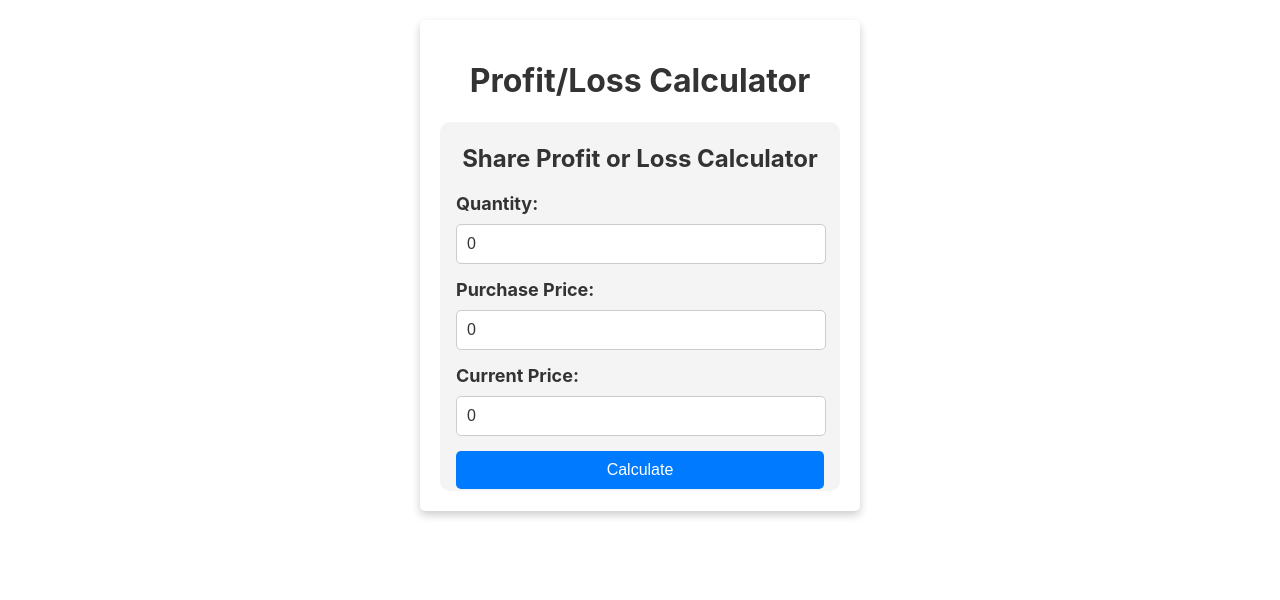
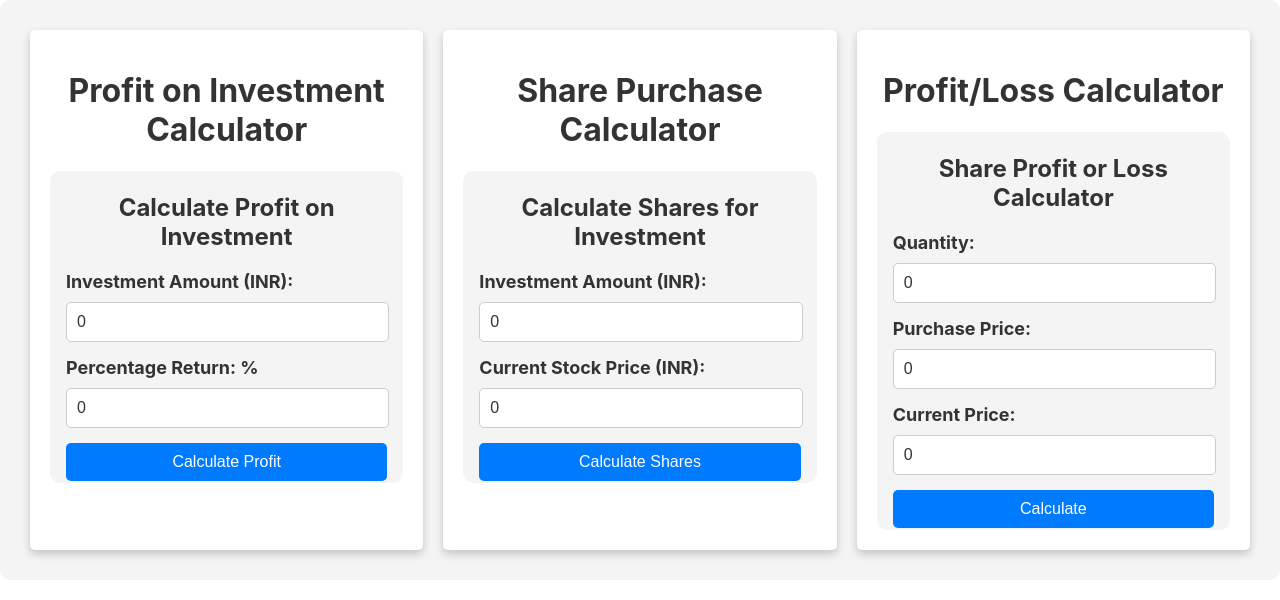
Before and after one commit to purushothamguda/shareprice-calc, a React (Create React App) app: page / in a window 1280 px wide. Shown: the top 600 px of the page. Built offline with nearby package versions, Linux system fonts and the light colour scheme.

Commit message:
added few more comps

```diff
--- a/src/components/ProfitLossCalc.css
+++ b/src/components/ProfitLossCalc.css
@@ -1,12 +1,23 @@
+.share-container {
+    display: flex;
+    flex-wrap: wrap; /* Allow cards to wrap to the next line on small screens */
+    justify-content: space-around; /* Distribute cards horizontally with space between them */
+    background-color: #f4f4f4;
+    border-radius: 10px;
+    padding: 20px; /* Add padding to the container */
+}
+
 .card {
     max-width: 400px;
-    margin: 20px auto;
+    /* margin: 20px auto; */
+    margin: 10px; /* Add margin to separate cards */
     padding: 20px;
     box-shadow: 0 4px 8px rgba(0, 0, 0, 0.2);
     transition: 0.3s;
     border-radius: 5px;
     background-color: white;
     text-align: center;
+    flex: 1; /* Distribute available space equally among cards */
 }
 
 .card h2 {
--- a/src/components/ProfitLossCalc.tsx
+++ b/src/components/ProfitLossCalc.tsx
@@ -1,5 +1,7 @@
 import React, { ChangeEvent, FormEvent, useState } from 'react'
 import './ProfitLossCalc.css'
+import SharePurchaseCalculator from './SharePurchaseCalculator';
+import ProfitOnInvestmentCalculator from './ProfitOnInvestmentCalculator';
 
 interface StockData {
     quantity: number;
@@ -10,12 +12,12 @@ interface StockData {
 interface ProfitLoss {
     amount: number | null;
     percentage: number | null;
-    isProfit:boolean;
+    isProfit: boolean;
 }
 
 const ProfitLossCalc = () => {
     const [stockData, setStockData] = useState<StockData>({ quantity: 0, purchasePrice: 0, currentPrice: 0 });
-    const [profitLoss, setProfitLoss] = useState<ProfitLoss>({ amount: null, percentage: null,isProfit:false });
+    const [profitLoss, setProfitLoss] = useState<ProfitLoss>({ amount: null, percentage: null, isProfit: false });
 
     const handleInputChange = (e: ChangeEvent<HTMLInputElement>) => {
         setStockData({
@@ -35,10 +37,10 @@ const ProfitLossCalc = () => {
         setProfitLoss({ amount: profitLossAmount, percentage: profitLossPercentage, isProfit });
     };
 
-    // Determine whether it's a profit or loss
-
-
     return (
+        <div className='share-container'>
+            <ProfitOnInvestmentCalculator/>
+              <SharePurchaseCalculator/>
             <div className='card'>
                 <h1 style={{ color: '#333' }}>Profit/Loss Calculator</h1>
                 <div className='container'>
@@ -76,11 +78,13 @@ const ProfitLossCalc = () => {
                     {profitLoss.amount && profitLoss.percentage !== null && (
                         <div>
                             <p>Invested Amount: ₹{(stockData.quantity * stockData.purchasePrice).toFixed(2)}</p>
-                        <p className={profitLoss.isProfit ? 'green-text' : 'red-text'}>{profitLoss.isProfit?"Profit":"Loss"} %: {profitLoss.percentage.toFixed(2)}%</p>
-                        <p className={profitLoss.isProfit ? 'green-text' : 'red-text'}>{profitLoss.isProfit?"Profit":"Loss"} Amount: ₹{profitLoss.amount.toFixed(2)}</p>
+                            <p className={profitLoss.isProfit ? 'green-text' : 'red-text'}>{profitLoss.isProfit ? "Profit" : "Loss"} %: {profitLoss.percentage.toFixed(2)}%</p>
+                            <p className={profitLoss.isProfit ? 'green-text' : 'red-text'}>{profitLoss.isProfit ? "Profit" : "Loss"} Amount: ₹{profitLoss.amount.toFixed(2)}</p>
                         </div>
                     )}
                 </div>
+            </div>
+
         </div>
     )
 }
--- /dev/null
+++ b/src/components/ProfitOnInvestmentCalculator.tsx
@@ -0,0 +1,70 @@
+import React, { ChangeEvent, FormEvent, useState } from 'react'
+
+interface CalculatorData {
+    investmentAmount: number;
+    percentageReturn: number;
+    profitAmount: number | null;
+}
+
+
+const ProfitOnInvestmentCalculator = () => {
+    const [calculatorData, setCalculatorData] = useState<CalculatorData>({
+        investmentAmount: 0,
+        percentageReturn: 0,
+        profitAmount: null,
+    });
+
+    const handleInputChange = (e: ChangeEvent<HTMLInputElement>) => {
+        const { name, value } = e.target;
+        setCalculatorData({
+            ...calculatorData,
+            [name]: parseFloat(value),
+        });
+    };
+
+    const calculateProfit = (e:FormEvent) => {
+        e.preventDefault();
+        const profit = (calculatorData.investmentAmount * calculatorData.percentageReturn) / 100;
+        setCalculatorData({
+            ...calculatorData,
+            profitAmount: profit,
+        });
+    };
+
+    return (
+        <div className='card'>
+        <h1 style={{ color: '#333' }}>Profit on Investment Calculator</h1>
+        <div className='container'>
+            <h2>Calculate Profit on Investment</h2>
+            <form onSubmit={calculateProfit} className='form'>
+                <div className="form-group">
+                    <label>Investment Amount (INR): </label>
+                    <input
+                        type="number"
+                        name="investmentAmount"
+                        value={calculatorData.investmentAmount}
+                        onChange={handleInputChange}
+                    />
+                </div>
+                <div className="form-group">
+                    <label>Percentage Return: % </label>
+                    <input
+                        type="number"
+                        name="percentageReturn"
+                        value={calculatorData.percentageReturn}
+                        onChange={handleInputChange}
+                    />
+                </div>
+                <button type="submit">Calculate Profit</button>
+            </form>
+            {calculatorData.profitAmount !== null && (
+                <div>
+                    <p>If you invest {calculatorData.investmentAmount} INR and it gives {calculatorData.percentageReturn}% returns, your profit will be {calculatorData.profitAmount.toFixed(2)} INR.</p>
+                </div>
+            )}
+        </div>
+    </div>
+    )
+}
+
+export default ProfitOnInvestmentCalculator
--- /dev/null
+++ b/src/components/SharePurchaseCalculator.tsx
@@ -0,0 +1,69 @@
+import React, { ChangeEvent, FormEvent, useState } from 'react'
+
+interface SharePurchaseResult {
+    quantity: number;
+}
+
+interface InvestmentData {
+    investmentAmount: number;
+    stockPrice: number;
+}
+
+const SharePurchaseCalculator = () => {
+    const [investmentData, setInvestmentData] = useState<InvestmentData>({
+        investmentAmount: 0,
+        stockPrice: 0,
+    });
+    const [sharePurchaseResult, setSharePurchaseResult] = useState<SharePurchaseResult>({ quantity: 0 });
+
+    const handleInputChange = (e: ChangeEvent<HTMLInputElement>) => {
+        setInvestmentData({
+            ...investmentData,
+            [e.target.name]: parseFloat(e.target.value),
+        });
+    };
+
+    const calculateShares = (e: FormEvent) => {
+        e.preventDefault();
+        const purchasePrice = investmentData.stockPrice;
+        const shares = Math.floor(investmentData.investmentAmount / purchasePrice);
+        setSharePurchaseResult({ quantity: shares });
+    };
+
+  return (
+    <div className='card'>
+            <h1 style={{ color: '#333' }}>Share Purchase Calculator</h1>
+            <div className='container'>
+                <h2>Calculate Shares for Investment</h2>
+                <form onSubmit={calculateShares} className='form'>
+                    <div className="form-group">
+                        <label>Investment Amount (INR): </label>
+                        <input
+                            type="number"
+                            name="investmentAmount"
+                            value={investmentData.investmentAmount}
+                            onChange={handleInputChange}
+                        />
+                    </div>
+                    <div className="form-group">
+                        <label>Current Stock Price (INR): </label>
+                        <input
+                            type="number"
+                            name="stockPrice"
+                            value={investmentData.stockPrice}
+                            onChange={handleInputChange}
+                        />
+                    </div>
+                    <button type="submit">Calculate Shares</button>
+                </form>
+                {sharePurchaseResult.quantity > 0 && (
+                    <div>
+                        <p>With {investmentData.investmentAmount} INR at {investmentData.stockPrice} INR per share, you can buy {sharePurchaseResult.quantity} shares.</p>
+                    </div>
+                )}
+            </div>
+        </div>
+  )
+}
+
+export default SharePurchaseCalculator
```
Lines whose indentation alone changed are shown as unchanged.
